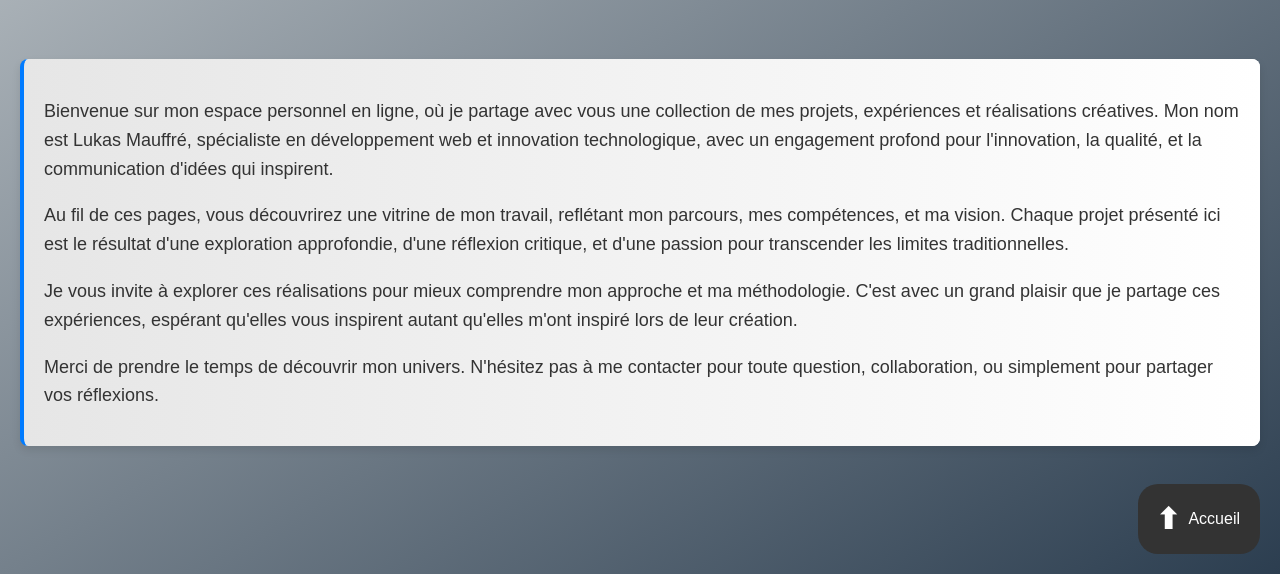
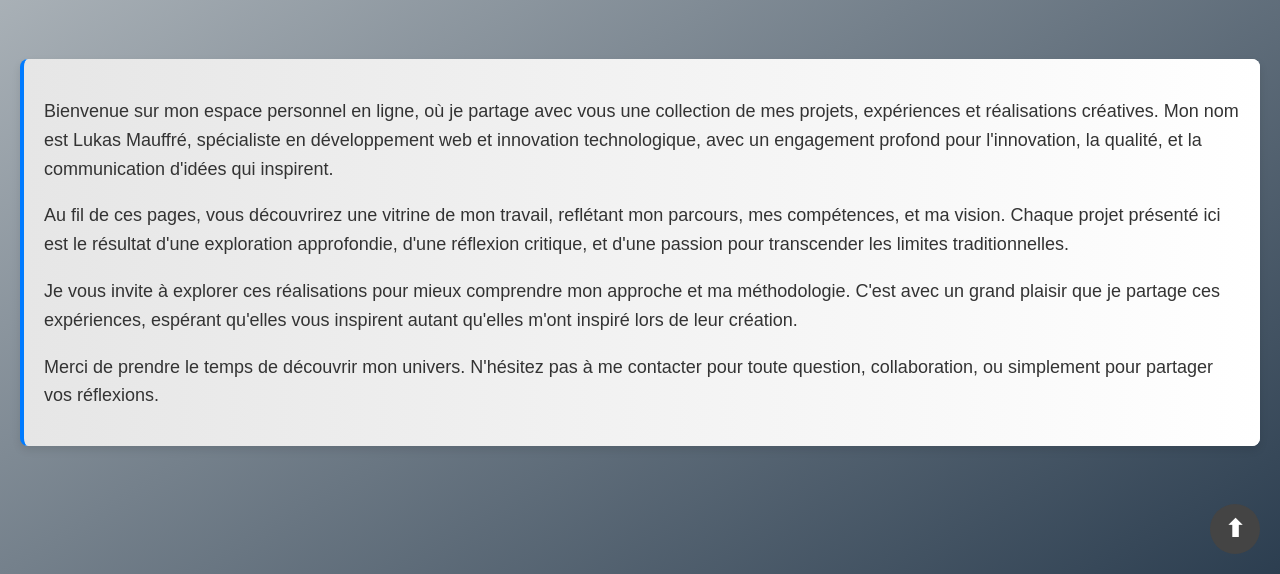
Before and after one commit to LukasAppleFan/Portfolio-HTML-CSS-School-Project, a plain HTML site: page index.html in a window 1280 px wide. In both pictures the pointer is over the link "⬆︎". Shown: the part 226-800 px from the top of the page. Drawn offline with Linux system fonts and the light colour scheme.

Commit message:
Changed the look of the arrow to a more simple design, especially for touch screen devices

```diff
--- a/style.css
+++ b/style.css
@@ -331,51 +331,36 @@ form button {
 }
 
 /* Bouton pour remonter en haut de la page */
-.back-to-top {
+.back-to-top, .back-to-top:hover, .back-to-top:focus {
+    text-decoration: none;
     position: fixed;
     bottom: 20px;
     right: 20px;
     background-color: #333;
     color: #fff;
-    border-radius: 15px;
+    border-radius: 50%;
     width: 50px;
     height: 50px;
     display: flex;
     align-items: center;
     justify-content: center;
     cursor: pointer;
-    transition: all 0.3s ease, border-radius 0.3s ease;
-    text-decoration: none;
-}
-
-.back-to-top:hover, .back-to-top:focus {
-    border-radius: 20px;
-    width: auto;
-    padding: 10px 20px;
-    text-decoration: none;
+    transition: background-color 0.3s ease;
 }
 
 .back-to-top .arrow, .back-to-top .text {
     text-decoration: none;
 }
 
-.back-to-top .text {
-    display: none;
-    font-size: 16px;
-    margin-left: 10px;
-}
-
-.back-to-top:hover .text {
-    display: inline;
+.back-to-top:hover, .back-to-top:focus {
+    background-color: #444;
 }
 
 .back-to-top .arrow {
     font-weight: bold;
     font-size: 24px;
-    transform: scale(1);
-    transition: transform 0.3s ease;
 }
 
-.back-to-top:hover .arrow {
-    transform: scale(1.2);
+.back-to-top .text {
+    display: none;
 }
```
